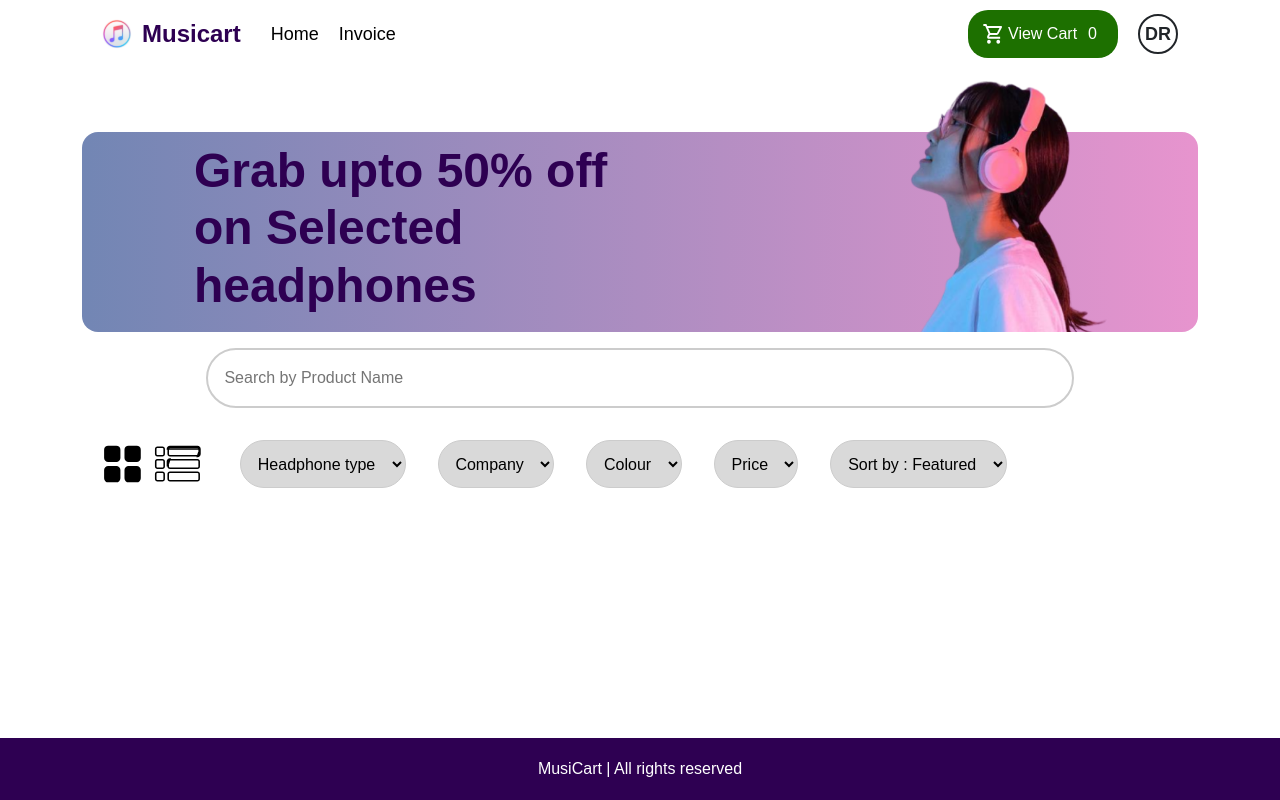
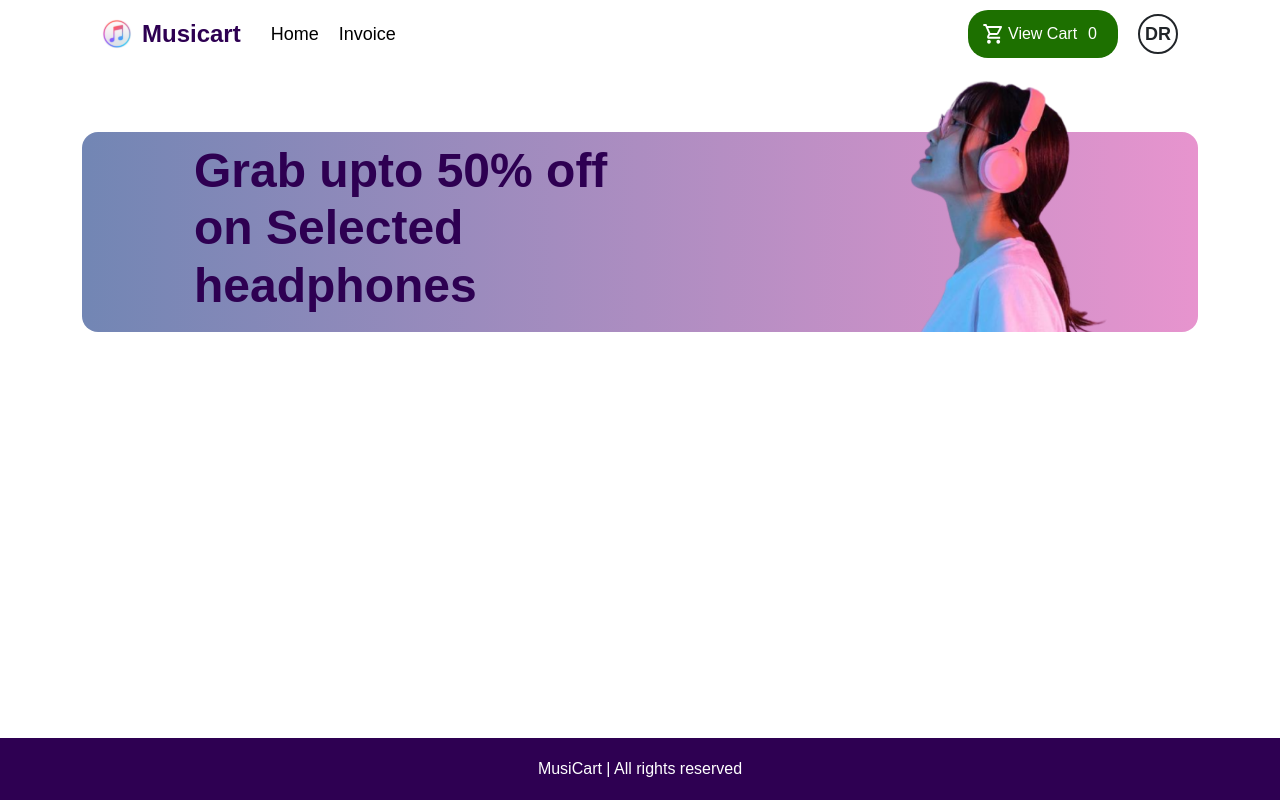
Before and after one commit to Shubbu-07/Musicart, a React (Create React App) app in the folder frontend/: page /home in a window 1280 px wide. Built offline with nearby package versions, Linux system fonts and the light colour scheme.

Commit message:
Removed Search bar & Filters

```diff
--- a/frontend/src/Components/Home.jsx
+++ b/frontend/src/Components/Home.jsx
@@ -1,8 +1,6 @@
 import React from "react";
 import Navbar from "./Navbar";
 import bannerImg from "../Assets/banner-image.png";
-import gridViewIcon from "../Assets/grid-view-icon.svg";
-import listViewIcon from "../Assets/list-view-icon.svg";
 
 const Home = () => {
   return (
@@ -17,38 +15,6 @@ const Home = () => {
           <img src={bannerImg} alt="Banner-Image" />
         </div>
       </section>
-
-      <section className="search">
-        <input type="text" placeholder="Search by Product Name" />
-      </section>
-
-      <section className="filters">
-        <div className="d-flex">
-          <button>
-            <img src={gridViewIcon} alt="" />
-          </button>
-          <button>
-            <img src={listViewIcon} alt="" />
-          </button>
-        </div>
-        <div className="filter-content">
-          <select>
-            <option>Headphone type</option>
-          </select>
-          <select>
-            <option>Company</option>
-          </select>
-          <select>
-            <option>Colour</option>
-          </select>
-          <select>
-            <option>Price</option>
-          </select>
-          <select>
-            <option>Sort by : Featured</option>
-          </select>
-        </div>
-      </section>
     </div>
   );
 };
--- a/frontend/src/Style.css
+++ b/frontend/src/Style.css
@@ -265,55 +265,6 @@
   font-weight: 700;
 }
 
-/* ---------------------------------------Search section--------------------------------------- */
-
-.search {
-  padding: 1rem;
-  text-align: center;
-}
-
-.search input {
-  width: 80%;
-  padding: 1rem;
-  border-radius: 3rem;
-  border: 2px solid #ccc;
-}
-
-/* ---------------------------------------Filters section--------------------------------------- */
-
-.filters {
-  display: flex;
-  /* justify-content: space-between; */
-  gap: 1rem;
-  padding: 1rem;
-  height: 5rem;
-}
-
-.filters select {
-  background-color: #D9D9D9;
-  padding: 0.8rem;
-  border-radius: 2rem;
-  border: 1px solid #ccc;
-  margin: 0 1rem;
-}
-
-.filters button{
-  display: flex;
-  align-items: center;
-  border: none;
-  background:none;
-}
-
-.filter-content{
-  display: flex;
-  justify-content: space-around;
-}
-.grid-list-icon{
-  position: relative;
-  height: 3rem;
-}
-
-
 /* ---------------------------------------Footer section--------------------------------------- */
 .page-footer {
   text-align: center;
```
